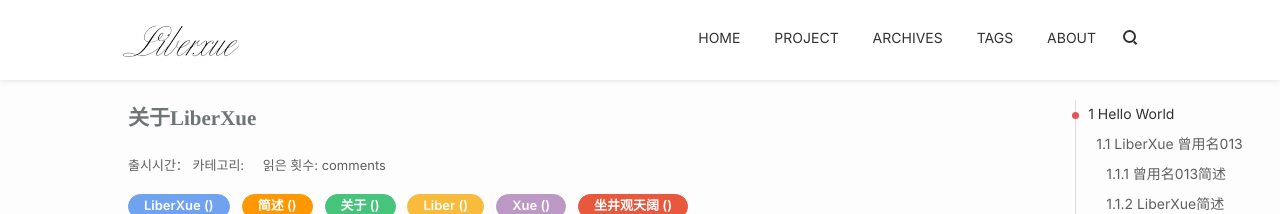
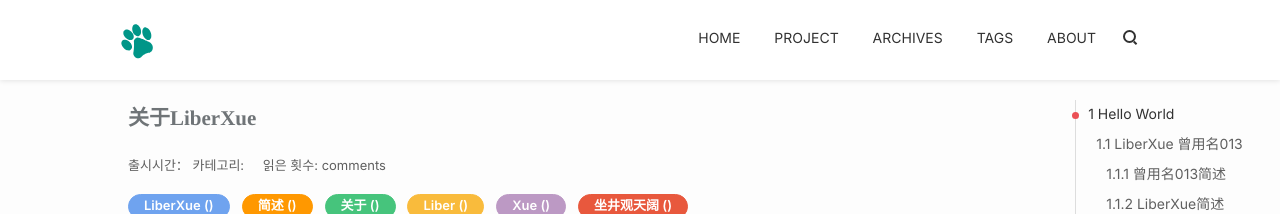
Before and after one commit to EngineerYun/projects, a Jekyll site: the page built from about.md, in a window 1280 px wide. Shown: the top 214 px of the page. Built offline with Jekyll 4.4.1, drawn with Linux system fonts in a browser that asks for light colours; nearby versions of some CDN libraries; comment, search, counter and statistics services are not loaded.

Commit message:
로고 경로 변경

```diff
--- a/_includes/foot.html
+++ b/_includes/foot.html
@@ -16,7 +16,7 @@
             <div class="meta-item meta-copyright">
                 <div class="meta-copyright-info">
                     <a href="/" class="info-logo">
-                         <img src="{{ site.url }}/style/images/logo-liberxue.png"   title="访问 LiberXue_blog" data-hover="LiberXue_blog" alt="LiberXue_blog" /> </a>
+                         <img src="{{ site.url }}/style/images/logo.svg"   title="project_blog" data-hover="project_blog" alt="project_blog" /> </a>
                     <div class="info-text">
                         <p>Theme is <a href="http://www.liberxue.com/2017/08/03/Jekyllthemes.html" title="访问 Jekyll liberxue主题"  data-hover="Jekyll liberxue"target="_blank">Jekyll liberxue</a> by <a href="http://www.liberxue.com/about" target="_blank">liberxue</a></p>
                         <p>Powered by <a href="{{ site.url }}/tags/#Jekyll" title="Jekyll" data-hover="Jekyll" target="_blank" rel="nofollow">Jekyll</a></p>
--- a/_layouts/blog.html
+++ b/_layouts/blog.html
@@ -10,7 +10,7 @@
 <body class="" gtools_scp_screen_capture_injected="true">
 <header id="header" class="header bg-white">
     <div class="navbar-container">
-      <a href="/?pages" title="접속 {{site.title }}" class="navbar-logo"> <img src="{{ site.url }}/style/images/logo-liberxue.png" alt="{{ site.title }}"> </a>
+      <a href="/?pages" title="접속 {{site.title }}" class="navbar-logo"> <img src="{{ site.url }}/style/images/logo.svg" alt="{{ site.title }}"> </a>
         <div class="navbar-menu">
             {% for link in site.links %}
             <a href="{% unless link.external %}{{ site.url }}{% endunless %}{{ link.url }}">{{ link.name }}</a>
--- a/_layouts/default.html
+++ b/_layouts/default.html
@@ -12,7 +12,7 @@
 <body class="bg-grey" gtools_scp_screen_capture_injected="true"><div id="MathJax_Message" style="display: none;"></div>
 <header id="header" class="header bg-white">
     <div class="navbar-container">
-      <a href="/" title="접속 {{  site.title }}" class="navbar-logo"> <img src="{{ site.url }}/style/images/logo-liberxue.png" alt="{{ site.title }}"> </a>
+      <a href="/" title="접속 {{  site.title }}" class="navbar-logo"> <img src="{{ site.url }}/style/images/logo.svg" alt="{{ site.title }}"> </a>
         <div class="navbar-menu">
            {% for link in site.links %}
             <a href="{{ link.url }}?pages"  title="접속 {{  link.name }}" data-hover="{{link.name}}">{{ link.name }}</a>
```
